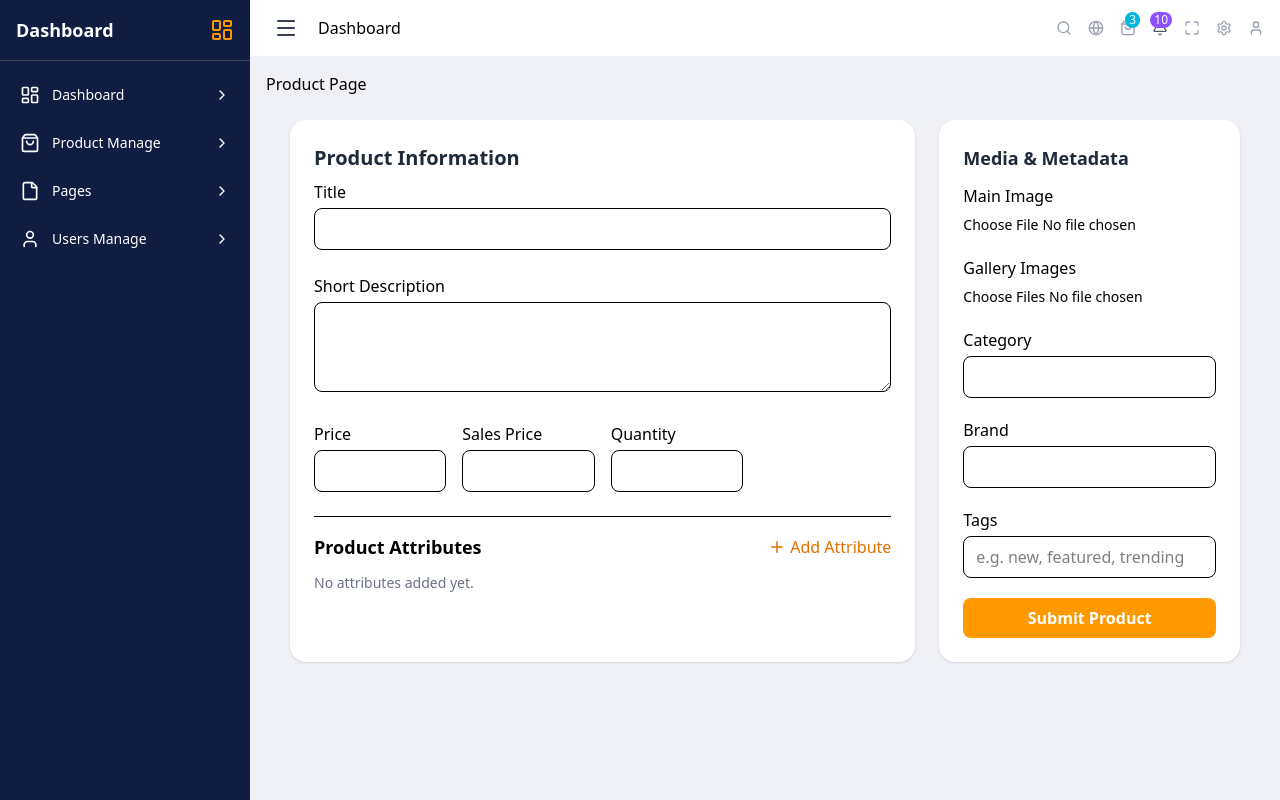
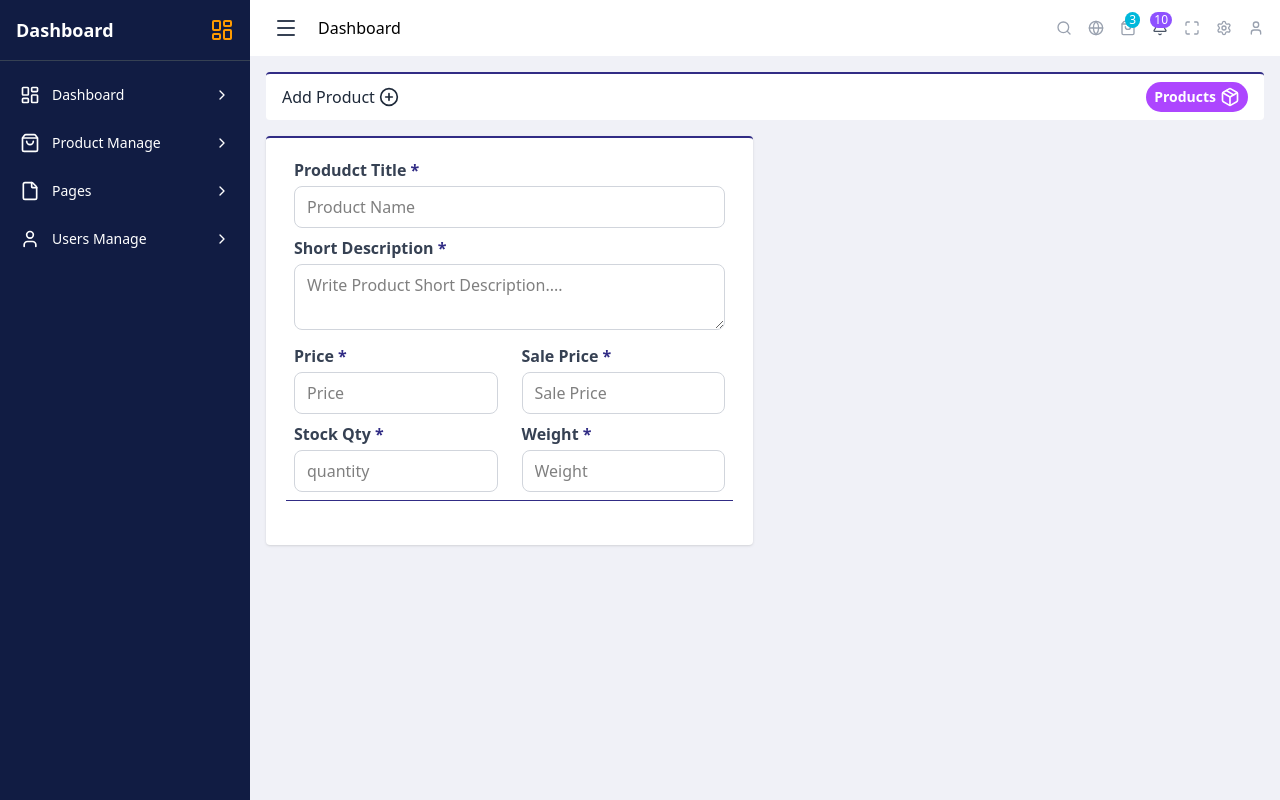
Before and after one commit to jakariya-ahmed/react-admin2, a React (Vite) app: page /admin/create-product in a window 1280 px wide. Built offline with nearby package versions, Linux system fonts and the light colour scheme.

Commit message:
create product fields

```diff
--- a/src/component/product/ProductAddForm.jsx
+++ b/src/component/product/ProductAddForm.jsx
@@ -1,290 +1,99 @@
-import React, { useState } from "react";
-import { Plus, X } from "lucide-react";
 
-const ProductAddForm = () => {
+import { useState } from "react";
+
+export default function ProductAddForm() {
   const [product, setProduct] = useState({
-    title: "",
-    shortDesc: "",
-    price: "",
-    salePrice: "",
-    quantity: "",
-    category: "",
-    brand: "",
-    tags: "",
+    title: '',
+    shortDesc: '',
+    price: '',
+    salePrice: '',
+    quantity: '',
+    weight: '',
+    category: '',
+    brand: '',
+    tags: '',
     image: null,
     gallery: [],
     attributes: [],
   });
 
-  const [attrModalOpen, setAttrModalOpen] = useState(false);
-  const [newAttr, setNewAttr] = useState({ size: "", color: "", sku: "", price: "" });
-  const [imagePreview, setImagePreview] = useState(null);
 
-  // handle form change
-  const handleChange = (e) => {
-    const { name, value } = e.target;
-    setProduct({ ...product, [name]: value });
-  };
+// Handle Input Change
+const handleProductChange = (e) => {
+  const [ name, value] = e.target;
+  setProduct({...product, [name] : value});
+}
 
-  // handle main image preview
-  const handleImageChange = (e) => {
-    const file = e.target.files[0];
-    setProduct({ ...product, image: file });
-    setImagePreview(URL.createObjectURL(file));
-  };
 
-  // handle gallery upload
-  const handleGalleryChange = (e) => {
-    const files = Array.from(e.target.files);
-    setProduct({ ...product, gallery: files });
-  };
 
-  // Add new attribute
-  const handleAddAttribute = () => {
-    setProduct({
-      ...product,
-      attributes: [...product.attributes, newAttr],
-    });
-    setNewAttr({ size: "", color: "", sku: "", price: "" });
-    setAttrModalOpen(false);
-  };
 
-  // Remove attribute
-  const handleRemoveAttr = (index) => {
-    const updated = product.attributes.filter((_, i) => i !== index);
-    setProduct({ ...product, attributes: updated });
-  };
+return (
+  <div className="grid grid-cols-1 lg:grid-cols-2 gap-y-6 lg:gap-x-6 mt-4">
 
-  // Submit
-  const handleSubmit = (e) => {
-    e.preventDefault();
-    console.log("Product Added:", product);
-    alert("✅ Product added successfully!");
-  };
-
-  return (
-    <div className="max-w-7xl mx-auto p-6 grid grid-cols-1 lg:grid-cols-3 gap-6">
-      {/* Left Section */}
-      <div className="lg:col-span-2 bg-white rounded-2xl shadow p-6 space-y-6">
-        <h2 className="text-xl font-semibold text-gray-800 mb-2">Product Information</h2>
-
-        <div>
-          <label className="block font-medium mb-1">Title</label>
-          <input
-            type="text"
-            name="title"
-            value={product.title}
-            onChange={handleChange}
-            className="w-full border rounded-lg px-3 py-2 focus:ring focus:ring-amber-500"
+      {/* Left Section  */}
+      <div className="bg-white p-5 shadow-sm rounded-sm border-t-2 border-indigo-900">
+        <div className="px-2">
+          <label htmlFor="" className="block font-medium mb-1 font-semibold text-gray-700">Produdct Title <span className="text-indigo-900">*</span> </label>
+          <input type="text" name="title" value={product.title}
+            onChange={handleProductChange}
+            placeholder="Product Name"
+            className="w-full mb-2 border border-gray-300 rounded-lg px-3 py-2 focus:ring-0 focus:ring-indigo-700 focus:border-1 focus:border-indigo-900 focus:outline-none transition-all duration-150"
           />
         </div>
-
-        <div>
-          <label className="block font-medium mb-1">Short Description</label>
-          <textarea
-            name="shortDesc"
-            value={product.shortDesc}
-            onChange={handleChange}
-            className="w-full border rounded-lg px-3 py-2 focus:ring focus:ring-amber-500"
-            rows="3"
+        <div className="px-2">
+          <label htmlFor="" className="block font-medium mb-1 font-semibold text-gray-700">Short Description <span className="text-indigo-900">*</span> </label>
+          <textarea type="text" name="shortDesc" value={product.shortDesc}
+            onChange={handleProductChange}
+            placeholder="Write Product Short Description...."
+            className="w-full mb-2 border border-gray-300 rounded-lg px-3 py-2 focus:ring-0 focus:ring-indigo-700 focus:border-1 focus:border-indigo-900 focus:outline-none transition-all duration-150"
           ></textarea>
         </div>
-
-        <div className="grid grid-cols-2 md:grid-cols-4 gap-4">
-          <div>
-            <label className="block font-medium mb-1">Price</label>
-            <input
-              type="number"
-              name="price"
-              value={product.price}
-              onChange={handleChange}
-              className="w-full border rounded-lg px-3 py-2 focus:ring focus:ring-amber-500"
+        <div className="grid grid-cols-1 md:grid-cols-2 gap-y-2 md:gap-x-2">
+          <div className="px-2">
+            <label htmlFor="" className="block font-medium mb-1 font-semibold text-gray-700">Price <span className="text-indigo-900">*</span> </label>
+            <input type="number" name="price" value={product.price}
+              onChange={handleProductChange}
+              placeholder="Price"
+              className="w-full mb-2 border border-gray-300 rounded-lg px-3 py-2 focus:ring-0 focus:ring-indigo-700 focus:border-1 focus:border-indigo-900 focus:outline-none transition-all duration-150"
             />
           </div>
-          <div>
-            <label className="block font-medium mb-1">Sales Price</label>
-            <input
-              type="number"
-              name="salePrice"
-              value={product.salePrice}
-              onChange={handleChange}
-              className="w-full border rounded-lg px-3 py-2 focus:ring focus:ring-amber-500"
-            />
-          </div>
-          <div>
-            <label className="block font-medium mb-1">Quantity</label>
-            <input
-              type="number"
-              name="quantity"
-              value={product.quantity}
-              onChange={handleChange}
-              className="w-full border rounded-lg px-3 py-2 focus:ring focus:ring-amber-500"
+          <div className="px-2">
+            <label htmlFor="" className="block font-medium mb-1 font-semibold text-gray-700">Sale Price <span className="text-indigo-900">*</span> </label>
+            <input type="number" name="salePrice" value={product.salePrice}
+              onChange={handleProductChange}
+              placeholder="Sale Price"
+              className="w-full mb-2 border border-gray-300 rounded-lg px-3 py-2 focus:ring-0 focus:ring-indigo-700 focus:border-1 focus:border-indigo-900 focus:outline-none transition-all duration-150"
             />
           </div>
         </div>
+        <div className="grid grid-cols-1 md:grid-cols-2 gap-y-2 md:gap-x-2">
+          <div className="px-2">
+            <label htmlFor="" className="block font-medium mb-1 font-semibold text-gray-700">Stock Qty <span className="text-indigo-900">*</span> </label>
+            <input type="number" name="price" value={product.quantity}
+              onChange={handleProductChange}
+              placeholder="quantity"
+              className="w-full mb-2 border border-gray-300 rounded-lg px-3 py-2 focus:ring-0 focus:ring-indigo-700 focus:border-1 focus:border-indigo-900 focus:outline-none transition-all duration-150"
+            />
+          </div>
+          <div className="px-2">
+            <label htmlFor="" className="block font-medium mb-1 font-semibold text-gray-700">Weight <span className="text-indigo-900">*</span> </label>
+            <input type="number" name="salePrice" value={product.weight}
+              onChange={handleProductChange}
+              placeholder="Weight"
+              className="w-full mb-2 border border-gray-300 rounded-lg px-3 py-2 focus:ring-0 focus:ring-indigo-700 focus:border-1 focus:border-indigo-900 focus:outline-none transition-all duration-150"
+            />
+          </div>
+        </div>
+        {/* Attributes Section  */}
+        <div className="border-t-1 border-indigo-900 pt-6">
 
-        {/* Attributes Section */}
-        <div className="border-t pt-4">
-          <div className="flex justify-between items-center mb-3">
-            <h3 className="text-lg font-semibold">Product Attributes</h3>
-            <button
-              type="button"
-              onClick={() => setAttrModalOpen(true)}
-              className="flex items-center gap-1 text-amber-600 font-medium"
-            >
-              <Plus size={18} /> Add Attribute
-            </button>
-          </div>
-
-          {product.attributes.length > 0 ? (
-            <ul className="space-y-2">
-              {product.attributes.map((attr, index) => (
-                <li
-                  key={index}
-                  className="flex justify-between items-center bg-gray-100 p-2 rounded-lg"
-                >
-                  <span>
-                    <strong>Size:</strong> {attr.size} |{" "}
-                    <strong>Color:</strong> {attr.color} |{" "}
-                    <strong>SKU:</strong> {attr.sku} |{" "}
-                    <strong>Price:</strong> ${attr.price}
-                  </span>
-                  <button
-                    type="button"
-                    onClick={() => handleRemoveAttr(index)}
-                    className="text-red-500"
-                  >
-                    <X size={18} />
-                  </button>
-                </li>
-              ))}
-            </ul>
-          ) : (
-            <p className="text-sm text-gray-500">No attributes added yet.</p>
-          )}
         </div>
       </div>
+      <div className="w-[100%] md:w-[30%]">
 
-      {/* Right Section */}
-      <div className="bg-white rounded-2xl shadow p-6 space-y-5">
-        <h3 className="text-lg font-semibold mb-3 text-gray-800">Media & Metadata</h3>
+      </div>
+  </div>
+);
 
-        {/* Main Image */}
-        <div>
-          <label className="block font-medium mb-1">Main Image</label>
-          <input type="file" onChange={handleImageChange} className="w-full text-sm" />
-          {imagePreview && (
-            <img
-              src={imagePreview}
-              alt="Preview"
-              className="w-full mt-3 rounded-lg object-cover h-40"
-            />
-          )}
-        </div>
 
-        {/* Gallery */}
-        <div>
-          <label className="block font-medium mb-1">Gallery Images</label>
-          <input type="file" multiple onChange={handleGalleryChange} className="w-full text-sm" />
-        </div>
-
-        <div>
-          <label className="block font-medium mb-1">Category</label>
-          <input
-            type="text"
-            name="category"
-            value={product.category}
-            onChange={handleChange}
-            className="w-full border rounded-lg px-3 py-2 focus:ring focus:ring-amber-500"
-          />
-        </div>
-
-        <div>
-          <label className="block font-medium mb-1">Brand</label>
-          <input
-            type="text"
-            name="brand"
-            value={product.brand}
-            onChange={handleChange}
-            className="w-full border rounded-lg px-3 py-2 focus:ring focus:ring-amber-500"
-          />
-        </div>
-
-        <div>
-          <label className="block font-medium mb-1">Tags</label>
-          <input
-            type="text"
-            name="tags"
-            value={product.tags}
-            onChange={handleChange}
-            className="w-full border rounded-lg px-3 py-2 focus:ring focus:ring-amber-500"
-            placeholder="e.g. new, featured, trending"
-          />
-        </div>
-
-        <button
-          onClick={handleSubmit}
-          className="w-full bg-amber-500 text-white font-semibold py-2 rounded-lg hover:bg-amber-600"
-        >
-          Submit Product
-        </button>
-      </div>
-
-      {/* Attribute Modal */}
-      {attrModalOpen && (
-        <div className="fixed inset-0 bg-black bg-opacity-40 flex items-center justify-center z-50">
-          <div className="bg-white p-6 rounded-xl w-96">
-            <h3 className="text-lg font-semibold mb-4">Add Attribute</h3>
-            <div className="space-y-3">
-              <input
-                type="text"
-                placeholder="Size"
-                value={newAttr.size}
-                onChange={(e) => setNewAttr({ ...newAttr, size: e.target.value })}
-                className="w-full border rounded-lg px-3 py-2 focus:ring focus:ring-amber-500"
-              />
-              <input
-                type="text"
-                placeholder="Color"
-                value={newAttr.color}
-                onChange={(e) => setNewAttr({ ...newAttr, color: e.target.value })}
-                className="w-full border rounded-lg px-3 py-2 focus:ring focus:ring-amber-500"
-              />
-              <input
-                type="text"
-                placeholder="SKU"
-                value={newAttr.sku}
-                onChange={(e) => setNewAttr({ ...newAttr, sku: e.target.value })}
-                className="w-full border rounded-lg px-3 py-2 focus:ring focus:ring-amber-500"
-              />
-              <input
-                type="number"
-                placeholder="Price"
-                value={newAttr.price}
-                onChange={(e) => setNewAttr({ ...newAttr, price: e.target.value })}
-                className="w-full border rounded-lg px-3 py-2 focus:ring focus:ring-amber-500"
-              />
-            </div>
-
-            <div className="flex justify-end gap-3 mt-5">
-              <button
-                onClick={() => setAttrModalOpen(false)}
-                className="px-4 py-2 text-gray-600"
-              >
-                Cancel
-              </button>
-              <button
-                onClick={handleAddAttribute}
-                className="bg-amber-500 text-white px-4 py-2 rounded-lg hover:bg-amber-600"
-              >
-                Add
-              </button>
-            </div>
-          </div>
-        </div>
-      )}
-    </div>
-  );
-};
-
-export default ProductAddForm;
+}
--- a/src/pages/product/CreateProduct.jsx
+++ b/src/pages/product/CreateProduct.jsx
@@ -1,9 +1,13 @@
+import { Package, PlusCircle } from "lucide-react";
 import ProductAddForm from "../../component/product/ProductAddForm";
 
 export default function CreateProduct() {
     return (
        <>
-            <h1>Product Page </h1>
+            <div className="flex justify-between items-center bg-white px-4 py-2 border-t-2 border-indigo-900 rounded-sm">
+                <h2 className="flex items-center gap-x-1 text-gray-800">Add Product <PlusCircle className="w-5" /> </h2>
+                <button className="flex items-center gap-x-1 text-white px-2 py-[3px] rounded-full font-semibold text-sm bg-purple-500"> Products <Package className="w-5" /> </button>
+            </div>
 
             <ProductAddForm />
        </>
```
